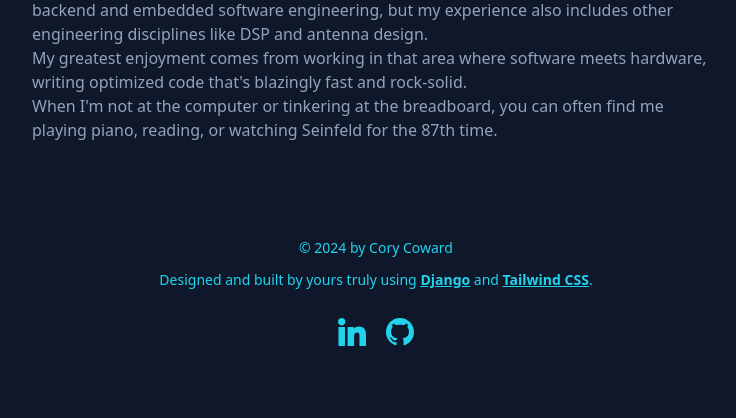
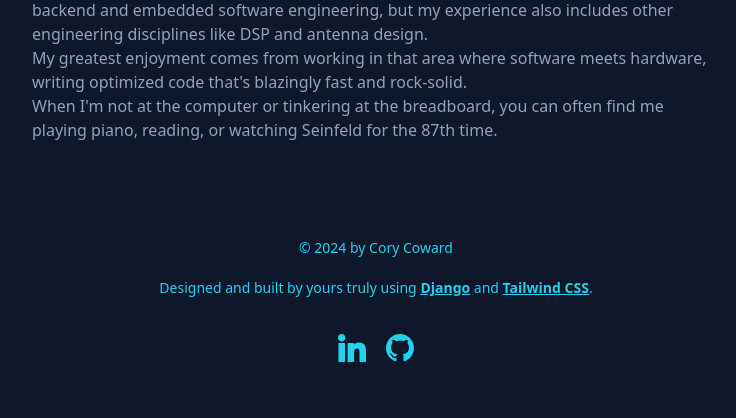
Before and after one commit to CategoryCory/corydottech, a Django app: page / in a window 1280 px wide. Shown: the part 506-924 px from the top of the page, without its empty margins (264-1000 px from the left). Before the commit the page ends 852 px from the top, so only its background shows below. Run offline with Django 5.2, Linux system fonts and the light colour scheme; data that the repository does not hold is empty; some libraries are stand-ins or nearby versions.

Commit message:
Fix alignment issues in footer

```diff
--- a/templates/base.html
+++ b/templates/base.html
@@ -20,9 +20,9 @@
 </head>
 <body class="bg-slate-900">
     {% block content %}{% endblock content %}
-    <footer class="pt-24 pb-14 px-6 flex flex-col justify-center items-center gap-3 text-mono text-sm text-cyan-400">
+    <footer class="pt-24 pb-14 px-6 flex flex-col justify-center items-center gap-4 text-mono text-sm text-cyan-400">
         <p>&copy; 2024 by Cory Coward</p>
-        <p>
+        <p class="text-center leading-loose">
             Designed and built by yours truly using
             <a href="https://www.djangoproject.com/" class="font-bold underline" target="_blank">Django</a> and
             <a href="https://tailwindcss.com/" class="font-bold underline" target="_blank">Tailwind CSS</a>.
```
